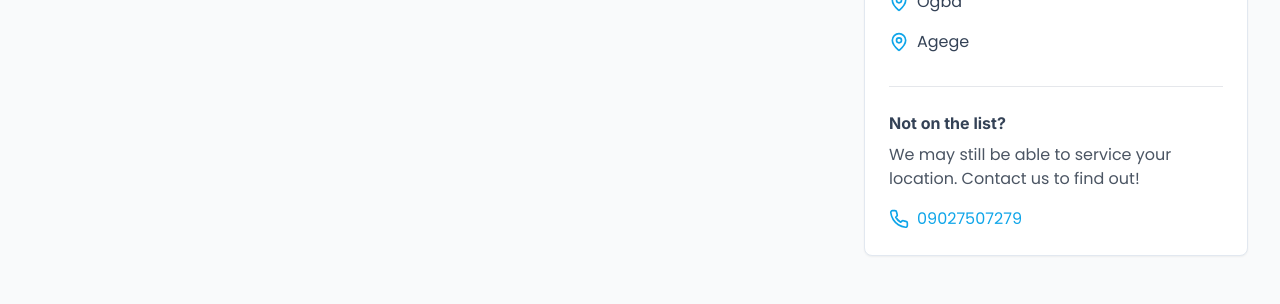
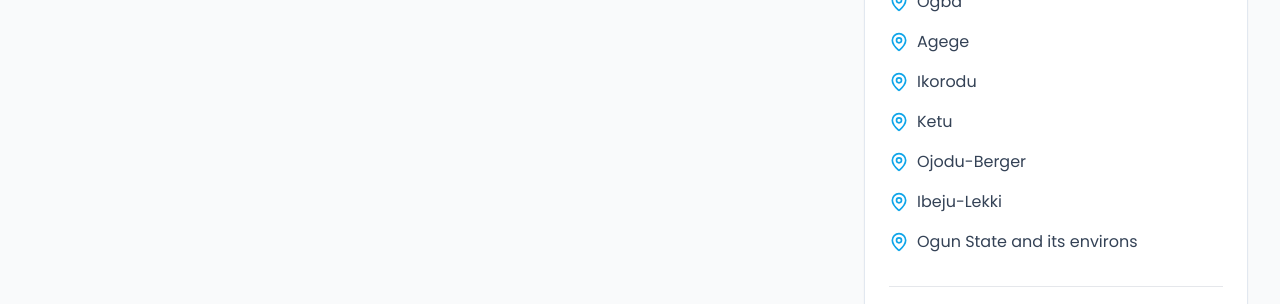
Before and after one commit to Lizzy-dudushewa/dudushewa-clean-web, a React (Vite) app: page /service-area in a window 1280 px wide. Shown: the part 983-1287 px from the top of the page. Built offline with nearby package versions, Linux system fonts and the light colour scheme.

Commit message:
Add service areas
Added Ikorodu, Ketu, Ojodu-Berger, Ibeju-Lekki, and Ogun State to the service areas list.

```diff
--- a/src/pages/ServiceArea.tsx
+++ b/src/pages/ServiceArea.tsx
@@ -43,7 +43,8 @@ const ServiceArea = () => {
                       {[
                         "Ikeja", "Victoria Island", "Lekki", "Ikoyi", "Ajah",
                         "Surulere", "Yaba", "Maryland", "Gbagada", "Magodo",
-                        "Ogudu", "Omole", "Ojodu", "Ogba", "Agege"
+                        "Ogudu", "Omole", "Ojodu", "Ogba", "Agege", "Ikorodu",
+                        "Ketu", "Ojodu-Berger", "Ibeju-Lekki", "Ogun State and its environs"
                       ].map((area) => (
                         <li key={area} className="flex items-center">
                           <MapPin className="h-5 w-5 text-cleaning-primary mr-2" />
```
